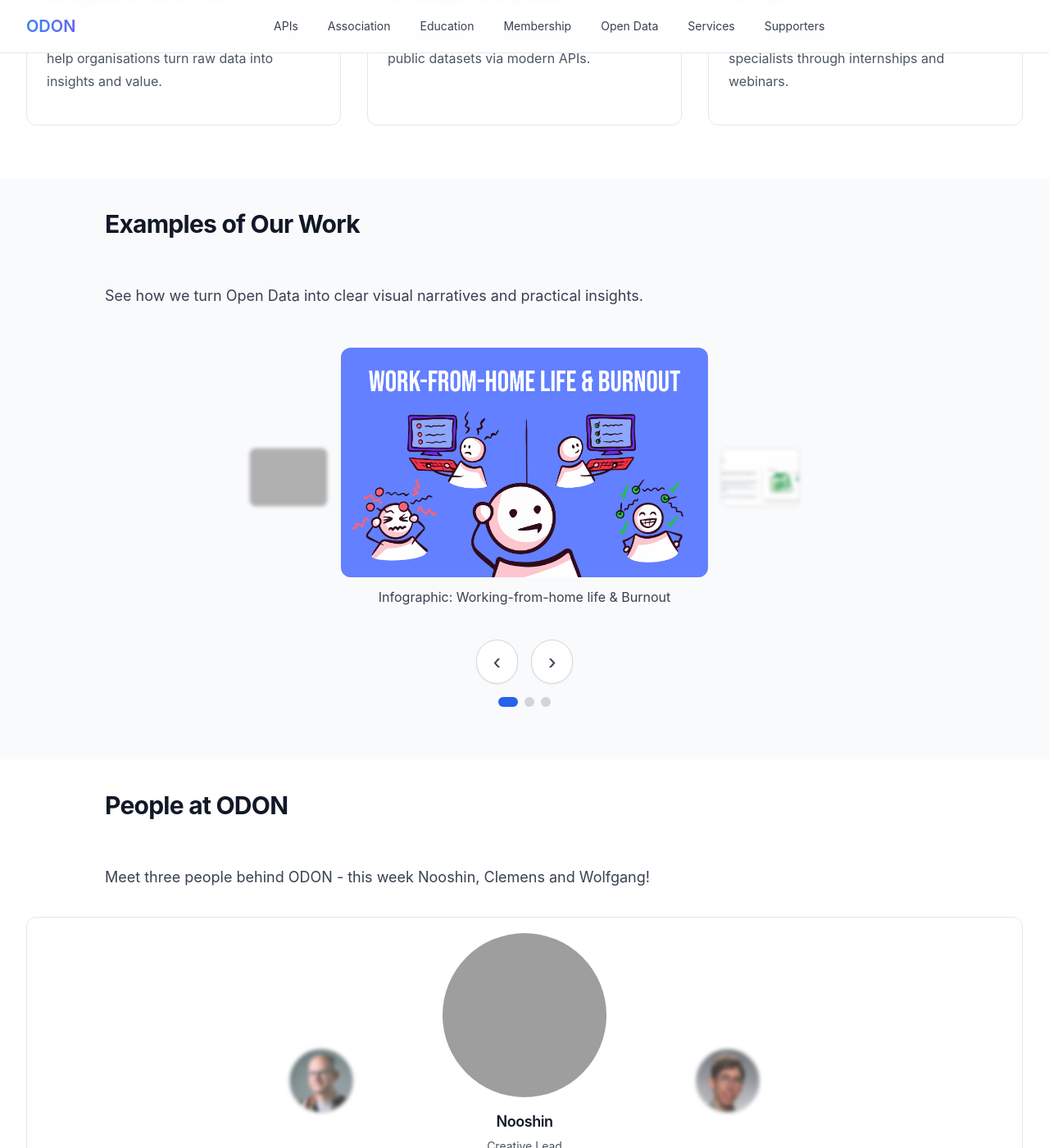
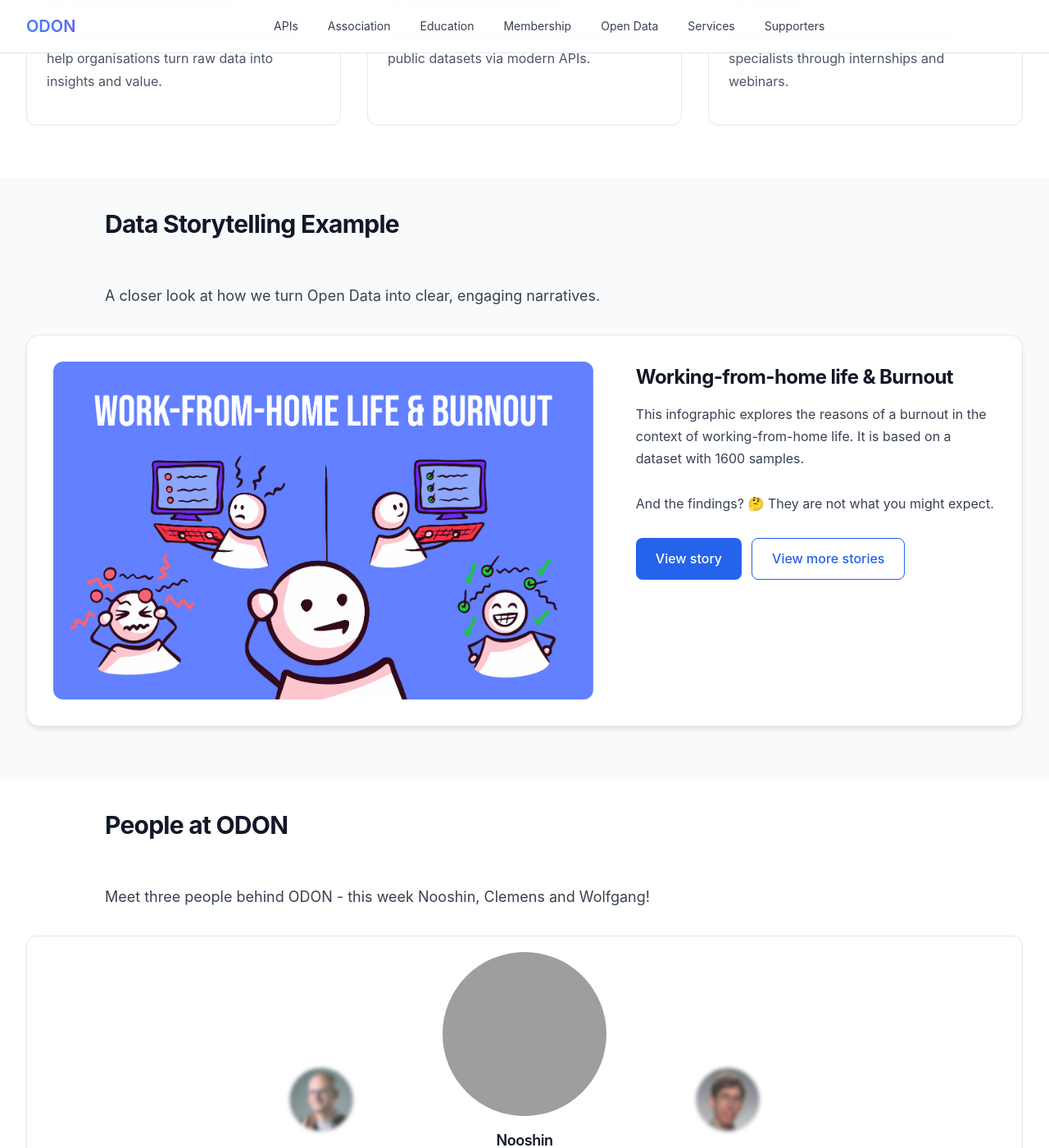
Before and after one commit to verein-odon/verein-odon.github.io, a Jekyll site: the page built from docs/en/index.md, in a window 1280 px wide and 1400 px high, scrolled down 1043 px. Shown: the whole window at 82% size. Built offline with Jekyll 4.4.1, drawn with Linux system fonts in a browser that asks for light colours; grey boxes are pictures that could not be loaded.

Commit message:
Revamped featuring of data story examples on the landing page

```diff
--- a/docs/_includes/examples_carousel.html
+++ /dev/null
@@ -1,176 +0,0 @@
-{% assign all_examples = site.data.featured_examples | slice: 0, 3 %}
-{% assign examples_url = include.examples_url | default: "/en/services/#examples" %}
-
-<section class="section bg-{{ include.bg_color | default: 'gray' }}">
-  <div class="container">
-    <div class="content-section">
-      <div class="icon-header">
-        <div>
-          <h2 id="examples-carousel-heading">{{ include.title | default: "Examples" }}</h2>
-        </div>
-      </div>
-      {% if include.intro %}
-      <p>{{ include.intro }}</p>
-      {% endif %}
-    </div>
-
-    {% if all_examples.size > 0 %}
-    <div class="examples-carousel" data-examples-carousel role="region" aria-labelledby="examples-carousel-heading">
-      <div class="examples-carousel-inner">
-        {% for example in all_examples %}
-        <article class="example-slide{% if forloop.first %} is-active{% endif %}" data-examples-slide>
-          <div class="example-card">
-            <button type="button" class="example-side-thumb left" data-examples-prev aria-label="Previous example">
-              <span class="example-side-thumb-inner" aria-hidden="true"></span>
-            </button>
-
-            <div class="example-main">
-              <a href="{{ examples_url }}" class="example-main-link" aria-label="View all examples on Services page">
-                <div class="example-image-wrapper">
-                  <img src="{{ example.image }}" alt="{{ example.sentence | truncate: 80 }}" class="example-image" loading="lazy" width="400" height="250">
-                </div>
-                <p class="example-sentence">{{ example.sentence }}</p>
-              </a>
-              {% if example.link and example.link != "" %}
-              <a href="{{ example.link }}" class="example-optional-link" target="_blank" rel="noopener noreferrer">{{ include.read_more_label | default: "Read more" }} &#x203A;</a>
-              {% endif %}
-            </div>
-
-            <button type="button" class="example-side-thumb right" data-examples-next aria-label="Next example">
-              <span class="example-side-thumb-inner" aria-hidden="true"></span>
-            </button>
-          </div>
-        </article>
-        {% endfor %}
-      </div>
-
-      <div class="examples-carousel-controls">
-        <button type="button" class="carousel-btn prev" data-examples-prev aria-label="Previous example">
-          &#x2039;
-        </button>
-        <button type="button" class="carousel-btn next" data-examples-next aria-label="Next example">
-          &#x203A;
-        </button>
-      </div>
-      <div class="examples-carousel-dots" role="tablist" aria-label="Choose example" data-examples-dots></div>
-    </div>
-    {% endif %}
-  </div>
-</section>
-
-<script>
-(function () {
-  function initExamplesCarousels() {
-    var carousels = document.querySelectorAll('[data-examples-carousel]');
-    if (!carousels.length) return;
-
-    carousels.forEach(function (carousel) {
-      var inner = carousel.querySelector('.examples-carousel-inner');
-      var slides = Array.prototype.slice.call(carousel.querySelectorAll('[data-examples-slide]'));
-      if (!slides.length || !inner) return;
-
-      var prevBtns = carousel.querySelectorAll('[data-examples-prev]');
-      var nextBtns = carousel.querySelectorAll('[data-examples-next]');
-      var dotsContainer = carousel.querySelector('[data-examples-dots]');
-      var dots = [];
-      var current = 0;
-
-      function showSlide(index) {
-        if (!slides.length) return;
-        var total = slides.length;
-        current = (index + total) % total;
-
-        slides.forEach(function (slide, i) {
-          var isActive = i === current;
-          slide.classList.toggle('is-active', isActive);
-        });
-
-        if (dots.length) {
-          dots.forEach(function (dot, i) {
-            dot.classList.toggle('is-active', i === current);
-          });
-        }
-      }
-
-      function rebuildDots() {
-        if (!dotsContainer) return;
-        dotsContainer.innerHTML = '';
-        dots = [];
-        slides.forEach(function (slide, idx) {
-          var dot = document.createElement('button');
-          dot.type = 'button';
-          dot.className = 'carousel-dot' + (idx === 0 ? ' is-active' : '');
-          dot.setAttribute('data-examples-dot', String(idx));
-          dot.setAttribute('aria-label', 'Show example ' + (idx + 1));
-          dotsContainer.appendChild(dot);
-          dots.push(dot);
-        });
-      }
-
-      // Side thumbs: show adjacent example images (blurred)
-      var total = slides.length;
-      function getExampleImageUrl(slide) {
-        var img = slide && slide.querySelector('.example-image');
-        return img && img.src ? img.src : '';
-      }
-      slides.forEach(function (slide, idx) {
-        var prevIdx = (idx - 1 + total) % total;
-        var nextIdx = (idx + 1) % total;
-        var prevUrl = getExampleImageUrl(slides[prevIdx]);
-        var nextUrl = getExampleImageUrl(slides[nextIdx]);
-        var leftInner = slide.querySelector('.example-side-thumb.left .example-side-thumb-inner');
-        var rightInner = slide.querySelector('.example-side-thumb.right .example-side-thumb-inner');
-        if (leftInner) {
-          if (prevUrl) {
-            leftInner.style.backgroundImage = 'url(' + prevUrl + ')';
-            leftInner.classList.add('example-side-thumb-inner--blur');
-          }
-        }
-        if (rightInner) {
-          if (nextUrl) {
-            rightInner.style.backgroundImage = 'url(' + nextUrl + ')';
-            rightInner.classList.add('example-side-thumb-inner--blur');
-          }
-        }
-      });
-
-      prevBtns.forEach(function (btn) {
-        btn.addEventListener('click', function (e) {
-          e.preventDefault();
-          showSlide(current - 1);
-        });
-      });
-      nextBtns.forEach(function (btn) {
-        btn.addEventListener('click', function (e) {
-          e.preventDefault();
-          showSlide(current + 1);
-        });
-      });
-
-      rebuildDots();
-      dots.forEach(function (dot) {
-        dot.addEventListener('click', function () {
-          var idx = parseInt(dot.getAttribute('data-examples-dot'), 10);
-          if (!isNaN(idx)) showSlide(idx);
-        });
-      });
-
-      var controls = carousel.querySelector('.examples-carousel-controls');
-      var sideThumbs = carousel.querySelectorAll('.example-side-thumb');
-      if (slides.length <= 1) {
-        if (controls) controls.style.display = 'none';
-        if (dotsContainer) dotsContainer.style.display = 'none';
-        sideThumbs.forEach(function (btn) { btn.style.display = 'none'; });
-      }
-
-      showSlide(current);
-    });
-  }
-
-  if (document.readyState === 'loading') {
-    document.addEventListener('DOMContentLoaded', initExamplesCarousels);
-  } else {
-    initExamplesCarousels();
-  }
-})();
-</script>
--- /dev/null
+++ b/docs/_includes/storytelling_feature.html
@@ -0,0 +1,91 @@
+{% assign examples = site.data.storytelling %}
+{% if examples.size > 0 %}
+<section class="section storytelling-feature-section bg-{{ include.bg_color | default: 'white' }}" data-storytelling-feature{% if include.featured_id %} data-feature-id="{{ include.featured_id }}"{% endif %}>
+  <div class="container">
+    <div class="content-section">
+      <div class="icon-header">
+        <div>
+          <h2>{{ include.title | default: "Data storytelling example" }}</h2>
+        </div>
+      </div>
+      {% if include.intro %}
+      <p>{{ include.intro }}</p>
+      {% endif %}
+    </div>
+
+    <div class="storytelling-feature-cards">
+      {% for example in examples %}
+      {% assign story_key = example.id | default: forloop.index0 %}
+      <article class="storytelling-feature-card{% if forloop.first %} is-active{% endif %}" data-story-key="{{ story_key }}" {% if example.url and example.url != "" %}data-story-url="{{ example.url }}"{% endif %}>
+        <div class="storytelling-feature-image-wrapper">
+          <img
+            src="{{ example.image }}"
+            alt="{{ example.title | escape }}"
+            class="storytelling-feature-image"
+            loading="lazy"
+            width="640"
+            height="400"
+          >
+        </div>
+        <div class="storytelling-feature-body">
+          <h3 class="storytelling-feature-title">
+            {{ example.title }}
+          </h3>
+          <p class="storytelling-feature-description">
+            {{ example.description }}
+          </p>
+          <div class="storytelling-feature-actions">
+            {% if example.url and example.url != "" %}
+            <a href="{{ example.url }}" class="btn btn-primary storytelling-feature-link">
+              {{ include.view_story_label | default: "View story" }}
+            </a>
+            {% endif %}
+            {% if include.more_url %}
+            <a href="{{ include.more_url }}" class="btn btn-secondary storytelling-feature-more-link">
+              {{ include.more_label | default: "View more stories" }}
+            </a>
+            {% endif %}
+          </div>
+        </div>
+      </article>
+      {% endfor %}
+    </div>
+  </div>
+</section>
+
+<script>
+(function () {
+  var sections = document.querySelectorAll('[data-storytelling-feature]');
+  if (!sections.length) return;
+
+  sections.forEach(function (section) {
+    var cards = section.querySelectorAll('.storytelling-feature-card');
+    if (!cards.length) return;
+
+    var featureId = section.getAttribute('data-feature-id');
+    var chosenIndex = 0;
+
+    if (featureId && featureId.trim() !== '') {
+      for (var i = 0; i < cards.length; i++) {
+        var key = cards[i].getAttribute('data-story-key');
+        if (key === featureId) {
+          chosenIndex = i;
+          break;
+        }
+      }
+    } else {
+      // Randomly feature one story on each page load
+      chosenIndex = Math.floor(Math.random() * cards.length);
+    }
+
+    cards.forEach(function (card, index) {
+      if (index === chosenIndex) {
+        card.classList.add('is-active');
+      } else {
+        card.classList.remove('is-active');
+      }
+    });
+  });
+})();
+</script>
+{% endif %}
--- a/docs/assets/main.scss
+++ b/docs/assets/main.scss
@@ -856,153 +856,6 @@ a.btn-primary, a.btn-primary:hover {
   background-color: var(--color-blue-600);
 }
 
-/* Examples carousel (landing page) */
-.examples-carousel {
-  margin-top: 2rem;
-}
-
-.examples-carousel-inner {
-  position: relative;
-  min-height: 280px;
-}
-
-.example-slide {
-  display: none;
-}
-
-.example-slide.is-active {
-  display: block;
-}
-
-.example-card {
-  display: flex;
-  flex-direction: column;
-  align-items: center;
-  gap: 1rem;
-  padding: 1rem;
-}
-
-@media (min-width: 1024px) {
-  .example-card {
-    flex-direction: row;
-    justify-content: center;
-    align-items: stretch;
-  }
-}
-
-.example-side-thumb {
-  display: none;
-  border: none;
-  padding: 0;
-  background: none;
-  cursor: pointer;
-}
-
-.example-side-thumb-inner {
-  width: 6rem;
-  height: 4.5rem;
-  border-radius: 0.5rem;
-  background: var(--color-gray-200);
-  background-size: cover;
-  background-position: center;
-  background-repeat: no-repeat;
-  opacity: 0.8;
-  transition: transform 0.2s ease, opacity 0.2s ease;
-}
-
-.example-side-thumb-inner--blur {
-  filter: blur(2px);
-  -webkit-filter: blur(2px);
-  border: 1px solid var(--color-gray-300);
-}
-
-.example-side-thumb:hover .example-side-thumb-inner {
-  transform: scale(1.05);
-  opacity: 1;
-}
-
-@media (min-width: 1024px) {
-  .example-side-thumb {
-    display: inline-flex;
-    align-items: center;
-    justify-content: center;
-    min-width: 6rem;
-  }
-}
-
-.example-main {
-  max-width: 28rem;
-  text-align: center;
-}
-
-.example-main-link {
-  text-decoration: none;
-  color: inherit;
-  display: block;
-  transition: opacity 0.2s ease;
-}
-
-.example-main-link:hover {
-  opacity: 0.9;
-}
-
-.example-image-wrapper {
-  width: 100%;
-  aspect-ratio: 16 / 10;
-  border-radius: 0.75rem;
-  overflow: hidden;
-  background: var(--color-gray-100);
-  margin-bottom: 0.75rem;
-}
-
-.example-image {
-  width: 100%;
-  height: 100%;
-  object-fit: cover;
-}
-
-.example-sentence {
-  font-size: 1rem;
-  color: var(--color-gray-700);
-  line-height: 1.5;
-  margin: 0;
-}
-
-.example-optional-link {
-  display: inline-block;
-  margin-top: 0.5rem;
-  font-size: 0.875rem;
-  color: var(--color-blue-600);
-  text-decoration: none;
-}
-
-.example-optional-link:hover {
-  text-decoration: underline;
-}
-
-.examples-carousel-controls {
-  margin-top: 1.5rem;
-  display: flex;
-  justify-content: center;
-  gap: 1rem;
-}
-
-.examples-carousel-dots {
-  margin-top: 1rem;
-  display: flex;
-  justify-content: center;
-  gap: 0.5rem;
-}
-
-.examples-carousel-dots .carousel-dot {
-  width: 0.75rem;
-  height: 0.75rem;
-}
-
-.examples-carousel-dots .carousel-dot.is-active {
-  width: 1.5rem;
-}
-
 .person-statement {
   margin-top: 0.75rem;
   margin-left: 0;
@@ -1144,6 +997,88 @@ a.btn-primary, a.btn-primary:hover {
   cursor: pointer;
 }
 
+/* Featured storytelling example on home page */
+.storytelling-feature-section .content-section {
+  margin-bottom: 2rem;
+}
+
+.storytelling-feature-card {
+  display: none;
+  background-color: var(--color-white);
+  border-radius: 1rem;
+  border: 1px solid var(--color-gray-200);
+  box-shadow: var(--shadow-md);
+  padding: 1.5rem;
+  display: none;
+  flex-direction: column;
+  gap: 1.5rem;
+}
+
+.storytelling-feature-card.is-active {
+  display: flex;
+}
+
+.storytelling-feature-image-wrapper {
+  border-radius: 0.75rem;
+  overflow: hidden;
+  background-color: var(--color-gray-100);
+}
+
+.storytelling-feature-image {
+  width: 100%;
+  height: auto;
+  display: block;
+}
+
+.storytelling-feature-body {
+  display: flex;
+  flex-direction: column;
+  gap: 0.75rem;
+}
+
+.storytelling-feature-title {
+  font-size: 1.5rem;
+  font-weight: 700;
+  margin: 0;
+  color: var(--color-gray-900);
+}
+
+.storytelling-feature-description {
+  font-size: 1rem;
+  line-height: 1.7;
+  color: var(--color-gray-700);
+  margin: 0;
+}
+
+.storytelling-feature-actions {
+  margin-top: 1rem;
+  display: flex;
+  flex-wrap: wrap;
+  gap: 0.75rem;
+}
+
+.storytelling-feature-link,
+.storytelling-feature-more-link {
+  text-decoration: none;
+}
+
+@media (min-width: 768px) {
+  .storytelling-feature-card {
+    flex-direction: row;
+    align-items: stretch;
+    padding: 2rem;
+  }
+
+  .storytelling-feature-image-wrapper {
+    flex: 3;
+  }
+
+  .storytelling-feature-body {
+    flex: 2;
+    padding-left: 1.75rem;
+  }
+}
+
 /* Lightbox: enlarged image on click */
 .storytelling-lightbox {
   position: fixed;
--- a/docs/en/index.md
+++ b/docs/en/index.md
@@ -52,13 +52,13 @@ last_updated: "2025-02-13 14:30"
     </div>
 </section>
 
-{% include examples_carousel.html
-   title="Examples of Our Work"
-   intro="See how we turn Open Data into clear visual narratives and practical insights."
-   examples_url="/en/services/#examples"
+{% include storytelling_feature.html
+   title="Data Storytelling Example"
+   intro="A closer look at how we turn Open Data into clear, engaging narratives."
+   featured_id="burnout"
    bg_color="gray"
-   view_all_label="View all examples"
-   read_more_label="Read more" %}
+   more_url="/en/services/#examples"
+   more_label="View more stories" %}
 
 {% include people_carousel.html
    bg_color="white"
```
Also changed, not shown: docs/_data/featured_examples.yaml (deleted, +0 -14 lines), docs/de/index.md (+5 -7 lines).
